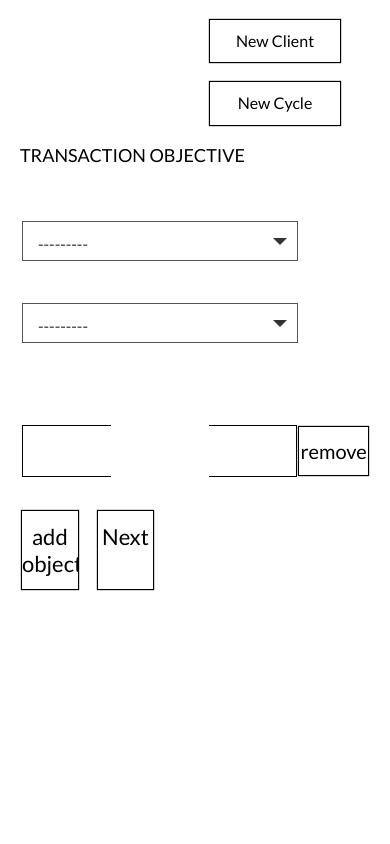
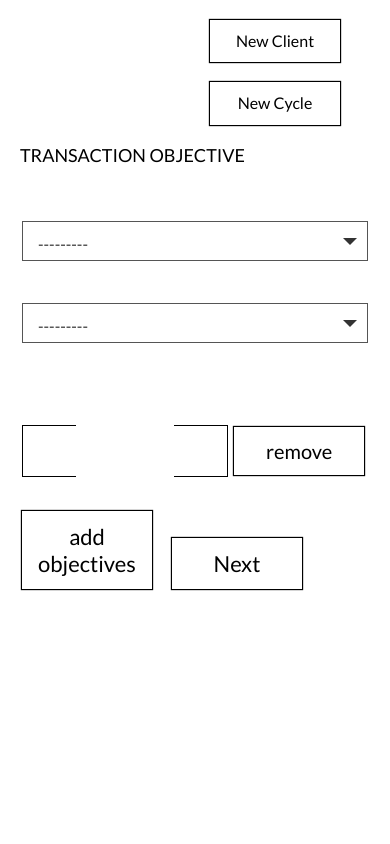
Before and after one commit to maestroDever/django-cycle-app, a Django app: page / in a window 390 px wide. Run offline with Django 3.2, Linux system fonts and the light colour scheme; data comes from the database, SQL or seed files in the repository; both versions use the stored data as it was after the commit; some libraries are stand-ins or nearby versions.

Commit message:
responsiveness, form submit

```diff
--- a/cycle/static/css/style.css
+++ b/cycle/static/css/style.css
@@ -809,18 +809,51 @@
   font-weight: 400;
   margin: auto !important;
 }
-tbody > .dynamic-form-add > td:first-child {
-  display: inline-flex;
-  width: 55%
-}
+
 tbody > .dynamic-form-add > td:first-child > a {
   text-align: center;
   font-size: 22px;
   font-family: "Lato", sans-serif;
   font-weight: 400;
 }
-tbody > .formset_row > td:first-child {
-  width: 80%;
+/* remove button row's td width for managing gap between remove btn and input box */
+@media (min-width: 1801px) {
+  tbody > .formset_row > td:first-child {
+    width: 80%;
+  }
+  tbody > .dynamic-form-add > td:first-child {
+    display: inline-flex;
+    width: 55%
+  }
+}
+@media (min-width: 1184px) and (max-width: 1800px) {
+  tbody > .formset_row > td:first-child {
+    width: 60%;
+  }
+  tbody > .dynamic-form-add > td:first-child {
+    display: inline-flex;
+    width: 90%
+  }
+}
+
+@media (max-width: 1183px) {
+  tbody > .formset_row > td:first-child {
+    width: 60%;
+  }
+  tbody > .dynamic-form-add > td:first-child {
+    display: table-cell;
+    width: 100%;
+  }
+  tbody > .dynamic-form-add > td:first-child > a {
+    display: inline-block;
+  }
+
+  .inner-wrap .dropdown-box {
+    width: 100%;
+  }
+  .general_dropdown-list {
+    max-width: initial;
+  }
 }
 .transaction-page .general_form .general_dropdown-list,
 .cycle-page .general_form .general_dropdown-list {
@@ -843,7 +876,7 @@
   border: none;
 }
 
-
+/* select dropdown customized */
 .select-hidden {
   display: none;
   visibility: hidden;
--- a/cycle/static/js/script.js
+++ b/cycle/static/js/script.js
@@ -40,12 +40,17 @@
 	})
 
 	//input focus function
-	$('body').on('focus', '.input_box input', function(){
+	$('body').on('focus', '.input_box input', function () {
 		$(this).parent().addClass('focus')
-	}).on('blur', '.input_box input', function(){
+	}).on('blur', '.input_box input', function () {
 		if($(this).val() === ''){
 			$(this).parent().removeClass('focus')
 		}
+	})
+	$('body').on('click', '.next', function(){
+		console.log('sdf');
+		$('form').attr('method', 'post');
+		$('form').submit();
 	})
 
    $('select').each(function(){
--- a/cycle/templates/cycle_form.html
+++ b/cycle/templates/cycle_form.html
@@ -64,7 +64,7 @@
                 </button>
             </div>
 
-					<form action="">
+					<form action="/" method="post">
 
             <h3 class="general_title">Transaction Objective</h3>
 
@@ -96,9 +96,8 @@
                             {% endfor %}
                         </tr>
                     {% endfor %}
+                </table>
 
-                </table>
-                <input type="submit" value="Save"/>
 				</div>
 			</section>
 		</main>
--- a/cycle/views.py
+++ b/cycle/views.py
@@ -2,6 +2,7 @@
 from django.views.generic import CreateView
 from django.urls import reverse_lazy
 from django.http import HttpResponse
+from django.db import DatabaseError, transaction
 from cycle.models import Cycle_in_obj, Objectives
 from cycle.forms import ObjectivesForm, ObjectivesFormSet
 
@@ -29,7 +30,9 @@
 		context = self.get_context_data()
 		titles = context['titles']
 		with transaction.atomic():
+			print('sdfsdf')
 			form.instance.user = self.request.user
+			print(form)
 			self.object = form.save()
 
 			if titles.is_valid():
```
Also changed, not shown: cycle/static/js/jquery.formset.js, db.sqlite3, 1 other file.
